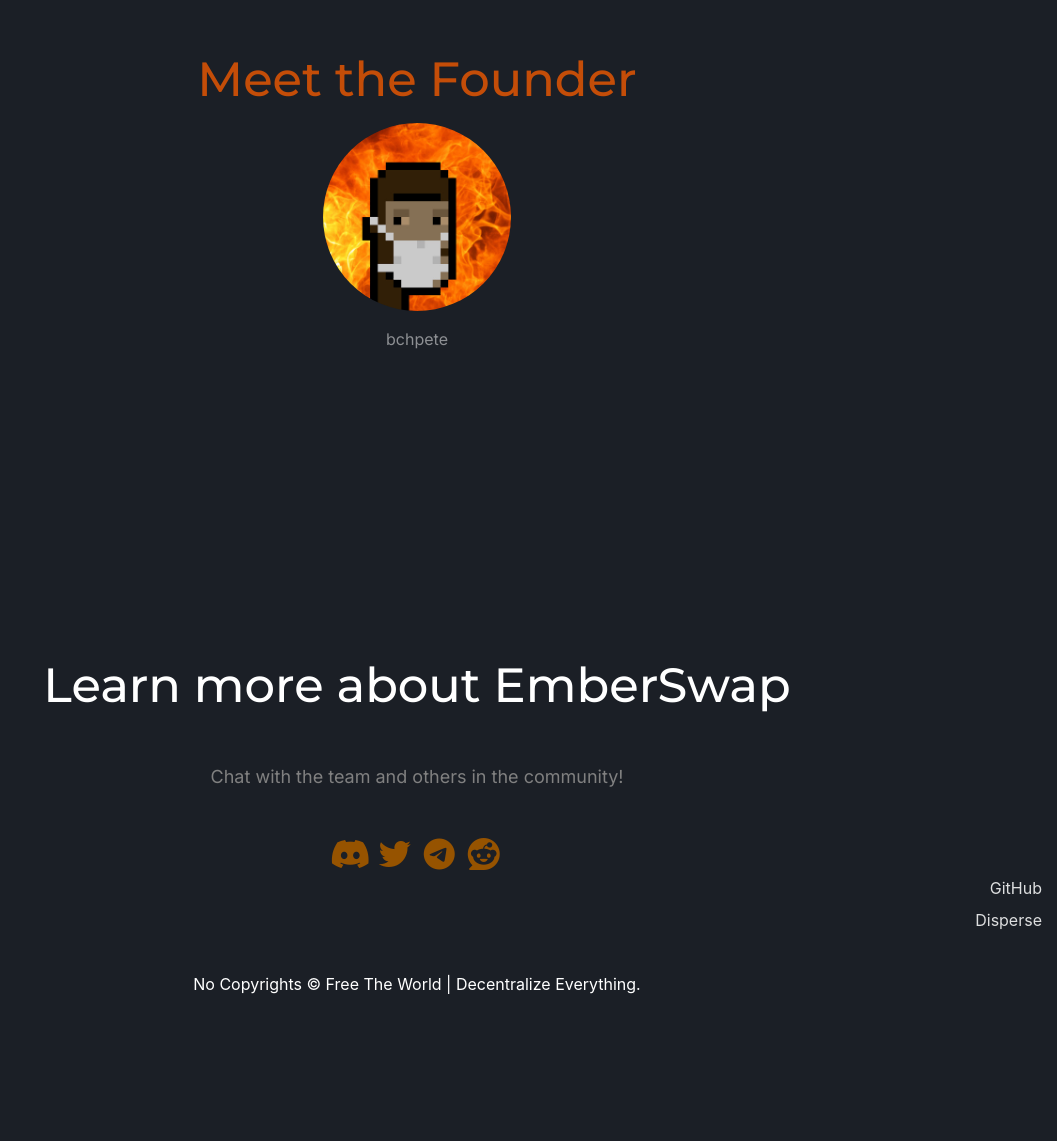
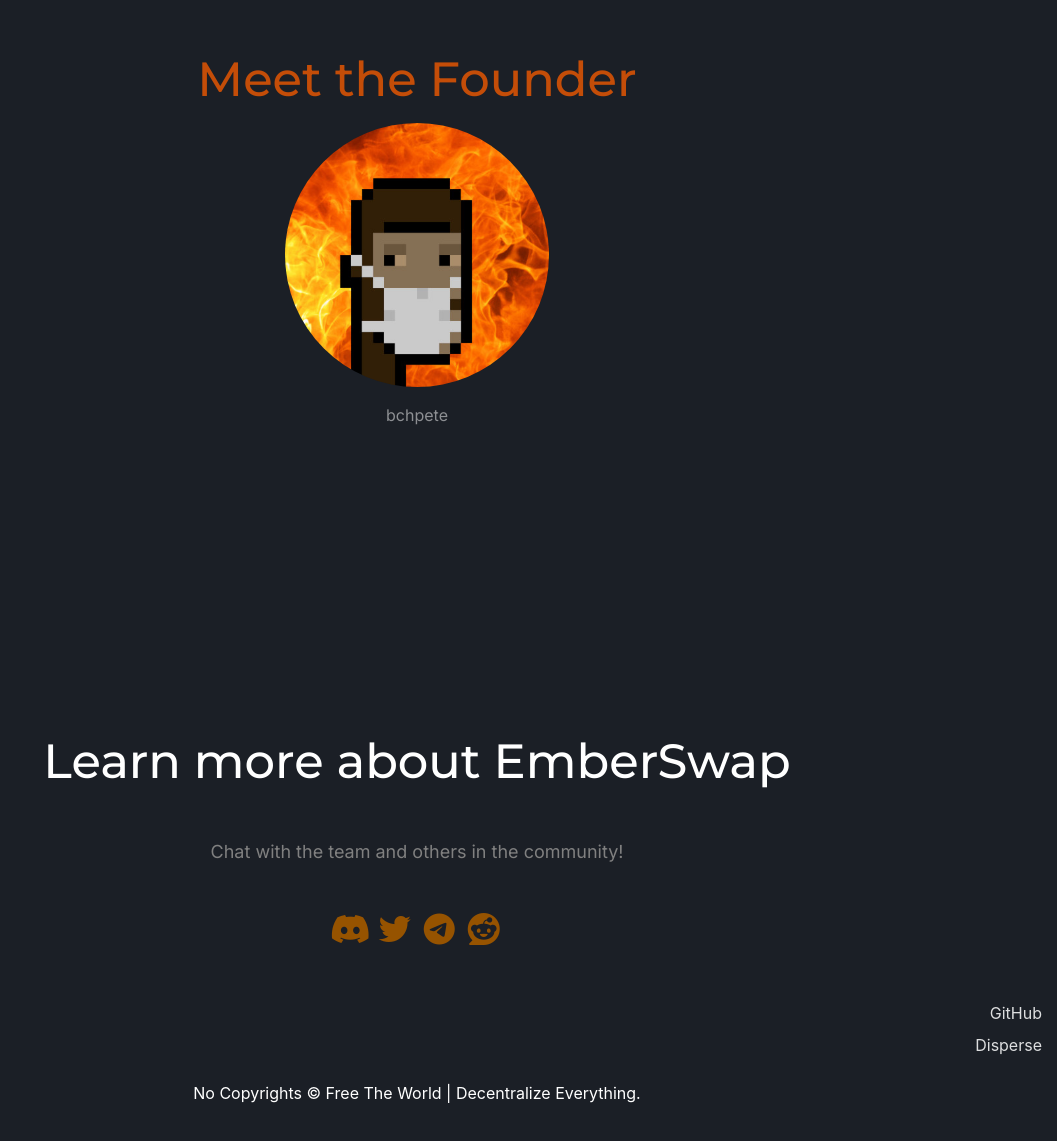
Before and after one commit to emberswap/emberswap-landing-page, a plain HTML site: page index.html in a window 1280 px wide. Shown: the part 5288-6429 px from the top of the page, without its empty margins (223-1280 px from the left). After the commit the page ends 6393 px from the top, so only its background shows below. Drawn offline with nearby package versions, Linux system fonts and the light colour scheme; a script that the page names is missing.

Commit message:
added scrollbar, minor css

```diff
--- a/css/custom.css
+++ b/css/custom.css
@@ -755,7 +755,8 @@
 	border-radius: 50%;
   }
 .team-img img{
-	border-radius:50%}
+	border-radius:50%;
+	max-height:264px}
 	.team-img:hover,
 	.team-img img{
 	transition:all .25s ease-in-out
@@ -878,3 +879,4 @@
 		padding-top: 4rem;
 	}
 }
+::-webkit-scrollbar{width:14px;background-color:#292e38}::-webkit-scrollbar-thumb{background-color:rgba(255,255,255,.1)}::-webkit-scrollbar-thumb,::-webkit-scrollbar-track-piece{background-clip:padding-box;border:3px solid transparent;border-radius:15px}::-webkit-scrollbar-track-piece{background-color:transparent}
--- a/index.html
+++ b/index.html
@@ -44,7 +44,6 @@
 	<div id="bg-radial-2"></div>
 	<div id="bg-radial-3"></div>
 	<div id="bg-radial-4"></div>
-	<div id="bg-radial-6"></div>
 
 	<nav class="navbar navbar-dark navbar-expand-md bg-faded justify-content-center fixed-top">
 		<a href="index.html" class="navbar-brand d-flex  mr-auto">
@@ -315,9 +314,9 @@
 			</div>
 		</div>
 		<div class="align-items-center mb-5 justify-content-center row">
-				<div class="text-center col-lg-2 col-4">
+				<div class="text-center">
 					<div class="team-img team-member">
-						<a href="https://t.me/bchpete" target="_blank"><img src="img/team/bchpete.jpg" class="img-fluid mb-3" /></a>
+						<a href="https://t.me/bchpete" target="_blank"><img src="img/team/bchpete.jpg" class="img-fluid mb-3 justify-content-center items-center align-items-center" /></a>
 					</div>
 					<div class="align-items-center mb-5 justify-content-center row">
 						<div class="text-center col-auto team-member">
@@ -347,7 +346,7 @@
 
 
 	</div>
-	<div class="text-lg-end text-right col">
+	<div class="text-lg-end text-right col" style="position:relative; bottom:-50px">
 		<ul class="list-unstyled">
 			<li class="pb-2">
 				<a class="text-grey text-grey:hover mt-5 mb-5" href="https://github.com/emberswap/emberswap-contracts"
@@ -361,11 +360,9 @@
 	  </div>
 
 
-	<div class="col-xl-12" style="background:#1B1F26;padding:0;padding-top:1rem;padding-bottom: 1rem;">
-		<div class="col-xl-11 m-auto">
+		<div class="col-xl-11 m-auto" style="position:relative; bottom:-50px">
 			<p class="text-white text-center text-center">No Copyrights © Free The World | Decentralize Everything.</p>
 		</div>
-	</div>
 </div>
 
 
```
